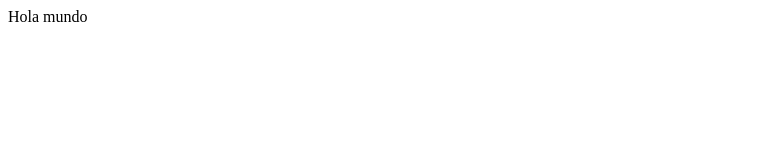
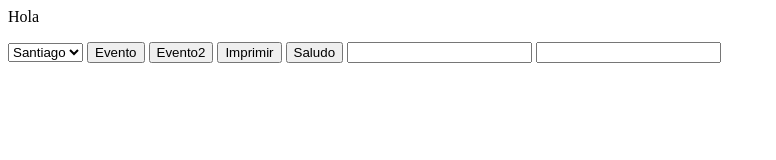
Before and after one commit to runawaydark/dw, a plain HTML site: page productos.html in a window 1280 px wide. Shown: the whole page, without its empty margins (0-776 px from the left). Drawn offline with Linux system fonts and the light colour scheme.

Commit message:
Primer js

```diff
--- a/productos.html
+++ b/productos.html
@@ -1,5 +1,104 @@
 <html>
+    <head>
+        <script>
+            function saludar() {
+                console.log("Hola");
+            }
+            function cambioTexto(e){
+                if (e.key === "Enter"){
+                    e.preventDefault();
+                    console.log("Hola "+ document.getElementById("texto").value);
+                }
+            }
+            function validar() {
+                let valor = document.getElementById("texto2").value;
+                if (valor === ""){
+                    console.log("Texto vacio");
+                    document.getElementById("valTexto2").style.display = "";
+                }
+                else {
+                    document.getElementById("valTexto2").style.display = "none";
+                }
+            }
+            let x, y, z;
+            x=5;
+            y=2;
+            z = x + y;
+            z = x % y;
+            z += 2; // z = z + 2
+            z *= 2; // z = z * 2
+            z = x ** y; // z = x^y
+            console.log(z);
+            // Estructuras de control python and : javascript && - python or : javascript ||
+            if (z < 10 && y === 2) { // y == 2 -> "2" == 2  V -> "2" === 2 F mas estricto
+                console.log("z unitario");
+            } else if(z < 20) {
+                console.log("z decimal");
+            } else {
+                console.log("Otro Caso");
+            }
+            try {
+                console.log("Control");
+                throw "Muy lento";
+            } catch (err) {
+                console.log(err);
+            }
+            let text;
+            if (Math.random() < 0.5){
+                console.log("Cara");
+            } else {
+                console.log("Sello");
+            }
+            console.log(typeof(z));
+            class persona{}
+            const p = new persona();
+            if (p instanceof persona) {
+                console.log("Es una persona");
+            }
+            //iteraciones
+            for (let i=0; i < 3; i++){ // for i in range(3) : print(i)
+                console.log(i);
+            }
+            let j = 0;
+            while(j < 3){
+                console.log(j);
+                j++;
+            }
+            let k = 0;
+            do {
+                console.log(k);
+                k++;
+            } while (k < 3);
+            const marcas = ["BMW","Volvo", "Ford"];
+            let l=0;
+            let todasMarcas = "";
+            for(;marcas[l];){
+                todasMarcas += " " + marcas[l];
+                l++;
+            }
+            console.log(todasMarcas);
+            let m = 0;
+            let tMarcas = "";
+            while(marcas[m]){
+                tMarcas += " " + marcas[m];
+                m++;
+            }
+            console.log(tMarcas);
+        </script>
+    </head>
     <body>
-        Hola mundo
+        <p id="msg"></p>
+        <select name="comuna" id="com"></select>
+        <script>
+            console.log("Empezo Codigo");
+            document.getElementById("msg").innerText = "Hola";
+            document.getElementById("com").innerHTML = '<option value="1">Santiago</option><option value="2">Talca</option>';
+        </script>
+        <button type="button" onclick="alert('Clic');">Evento</button>
+        <button type="button" onclick="console.log('Clic');">Evento2</button>
+        <button type="button" onclick="window.print();">Imprimir</button>
+        <button type="button" onclick="saludar();">Saludo</button>
+        <input type="text" id="texto" onkeydown="cambioTexto(event);" />
+        <input type="text" id="texto2" onblur="validar();" /><span id="valTexto2" style="display: none; color: red;">Debe Ingresar Texto</span>
     </body>
 </html>
```
